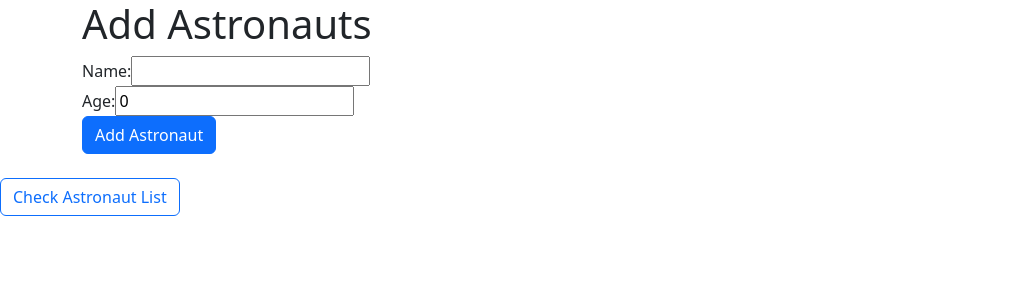
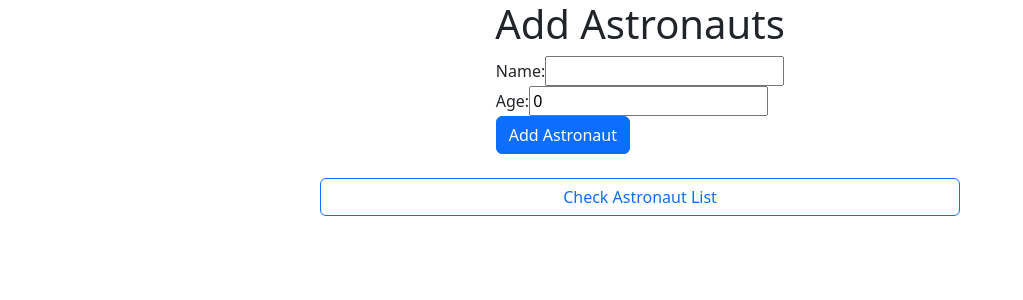
Before and after one commit to bloulidi/Astronauts-API, a React (Create React App) app in the folder FrontEnd/: page / in a window 1280 px wide. Both pictures are taken after a click on the button "Add Astronaut". Shown: the top 300 px of the page, without its empty margins (0-1023 px from the left). Built offline with nearby package versions, Linux system fonts and the light colour scheme; no server answers.

Commit message:
More styling fixes

```diff
--- a/FrontEnd/src/AddAstronaut/AddAstronaut.js
+++ b/FrontEnd/src/AddAstronaut/AddAstronaut.js
@@ -2,6 +2,7 @@ import Axios from "axios";
 import React, { useState } from "react";
 import uniqid from "uniqid";
 import Button from "react-bootstrap/Button";
+import "../App.css";
 
 function AddAstronaut() {
   const [data, setData] = useState({
@@ -32,7 +33,7 @@ function AddAstronaut() {
   };
 
   return (
-    <div className="container">
+    <div className="astronaut-list-container">
       <h1>Add Astronauts</h1>
       <form
         id="main-login"
--- a/FrontEnd/src/App.css
+++ b/FrontEnd/src/App.css
@@ -12,7 +12,10 @@
     animation: App-logo-spin infinite 20s linear;
   }
 }
-
+.main-container {
+  display: flex;
+  flex-direction: column;
+}
 .App-header {
   background-color: #282c34;
   min-height: 100vh;
@@ -28,6 +31,17 @@
   color: #61dafb;
 }
 
+.astronaut-list-container {
+  display: flex;
+  align-items: center;
+  flex-direction: column;
+}
+
+.add-astronaut-button {
+  width: 50%;
+  align-self: center;
+}
+
 @keyframes App-logo-spin {
   from {
     transform: rotate(0deg);
--- a/FrontEnd/src/App.js
+++ b/FrontEnd/src/App.js
@@ -14,18 +14,24 @@ function App() {
   return (
     <div>
       {addAstronaut ? (
-        <div>
+        <div className="main-container">
           <AddAstronaut />
           <br />
-          <Button onClick={addAstronauts} variant="outline-primary">
+          <Button
+            className="add-astronaut-button"
+            onClick={addAstronauts}
+            variant="outline-primary">
             Check Astronaut List
           </Button>
         </div>
       ) : (
-        <div>
+        <div className="main-container">
           <AstronautsList />
           <br />
-          <Button onClick={addAstronauts} variant="outline-primary">
+          <Button
+            className="add-astronaut-button"
+            onClick={addAstronauts}
+            variant="outline-primary">
             Add Astronaut
           </Button>
         </div>
--- a/FrontEnd/src/AstronautsList/AstronautsList.js
+++ b/FrontEnd/src/AstronautsList/AstronautsList.js
@@ -1,5 +1,6 @@
 import React, { useEffect, useState } from "react";
 import Axios from "axios";
+import "../App.css";
 
 function AstronautsList() {
   const [astronautList, setAstronautList] = useState([]);
@@ -21,7 +22,7 @@ function AstronautsList() {
   }, []);
 
   return (
-    <div className="container">
+    <div className="astronaut-list-container">
       <br />
       <h1>List of Astronauts</h1>
       <br />
```
